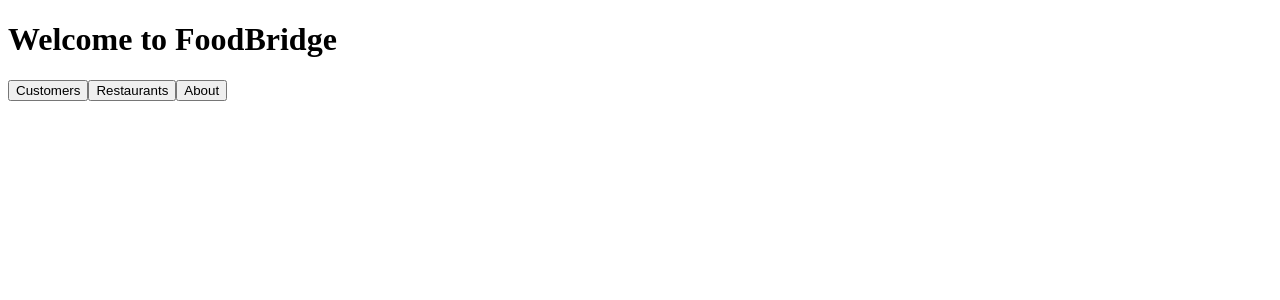
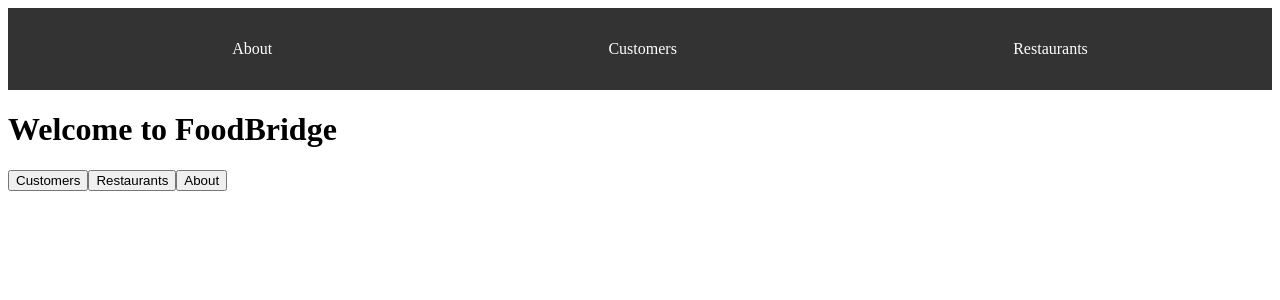
Before and after one commit to AnasAA98/FoodBridge, a Next.js app: page / in a window 1280 px wide. Shown: the top 300 px of the page. Built offline with nearby package versions, Linux system fonts and the light colour scheme.

Commit message:
added nav bar to landing page, customers, and restaurants page

```diff
--- a/src/app/customers/page.js
+++ b/src/app/customers/page.js
@@ -1,8 +1,12 @@
 import Link from "next/link";
+import Navbar from '../navbar/navbar';
+
+
 
 export default function Home() {
   return (
     <div>
+      <Navbar />  { }
       <h1>Welcome Customers</h1>
       <div>
         <Link href="/customers/login">
--- /dev/null
+++ b/src/app/navbar/navbar.jsx
@@ -0,0 +1,17 @@
+// src/app/navbar/navbar.jsx
+import React from 'react';
+import styles from './navbar.module.css'; // Make sure this path is correct
+
+const Navbar = () => {
+    return (
+        <nav className={styles.navbar}>
+            <ul className={styles.navList}>
+                <li className={styles.navItem}><a href="/about" className={styles.navLink}>About</a></li>
+                <li className={styles.navItem}><a href="/customers" className={styles.navLink}>Customers</a></li>
+                <li className={styles.navItem}><a href="/restaurants" className={styles.navLink}>Restaurants</a></li>
+            </ul>
+        </nav>
+    );
+}
+
+export default Navbar; // Make sure you're exporting the component
--- /dev/null
+++ b/src/app/navbar/navbar.module.css
@@ -0,0 +1,20 @@
+/* src/app/navbar/navbar.module.css */
+.navbar {
+    background-color: #333;
+    padding: 1rem;
+}
+
+.navList {
+    list-style-type: none;
+    display: flex;
+    justify-content: space-around;
+}
+
+.navItem {
+    margin: 0 1rem;
+}
+
+.navLink {
+    color: white;
+    text-decoration: none;
+}
--- a/src/app/page.js
+++ b/src/app/page.js
@@ -1,8 +1,12 @@
 import Link from 'next/link';
+import Navbar from '../app/navbar/navbar';
+
 
 export default function Home() {
   return (
     <div>
+      <Navbar />  { }
+
       <h1>Welcome to FoodBridge</h1>
       <div>
         <Link href="/customers">
--- a/src/app/restaurants/page.js
+++ b/src/app/restaurants/page.js
@@ -1,8 +1,12 @@
 import Link from "next/link";
+import Navbar from '../navbar/navbar';
+
+
 
 export default function Home() {
   return (
     <div>
+      <Navbar />  { }
       <h1>Welcome to Restaurants</h1>
       <div>
         <Link href="/restaurants/login">
```
